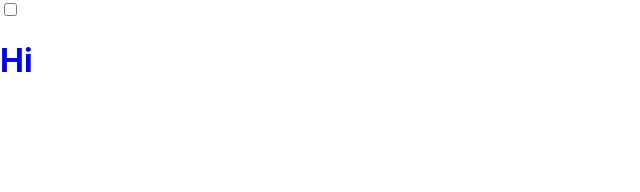
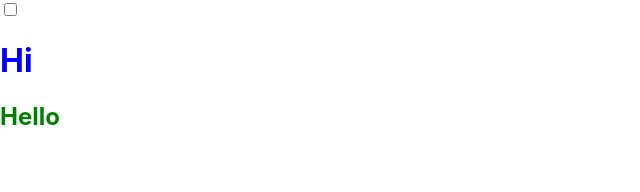
Before and after one commit to somaniarushi/swallowtail, a React (Create React App) app: page / in a window 1280 px wide. Shown: the top 192 px of the page, without its empty margins (0-640 px from the left). Built offline with nearby package versions, Linux system fonts and the light colour scheme.

Commit message:
set up manual multi input mode

```diff
--- a/src/App.js
+++ b/src/App.js
@@ -4,7 +4,7 @@ import './App.css';
 
 class App extends React.Component {
   render() {
-    return <DarkMode light="blue" dark="black"/>
+    return <DarkMode light={{h1: "blue", h2:"green"}} dark={{h1:"black", h2:"purple"}}/>
   }
 }
 
@@ -29,9 +29,10 @@ class DarkMode extends React.Component {
       <>
         <input type="checkbox" id="cb" onClick={this.handleClick} />
         {console.log(this.props[this.state.mode])}
-        <h1 style={{color: this.props[this.state.mode]}}>
+        <h1 style={{color: this.props[this.state.mode]["h1"]}}>
             Hi
         </h1>
+        <h2 style={{color: this.props[this.state.mode]["h2"]}}>Hello</h2>
       </>
     )
   }
```
